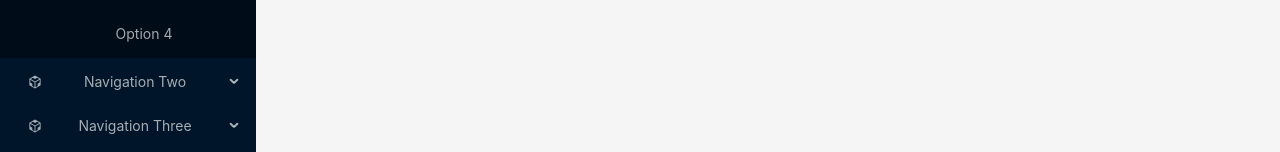
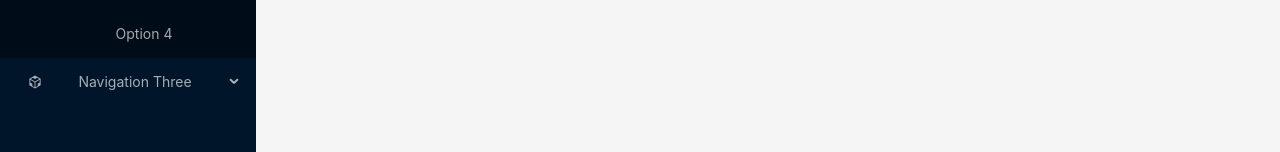
Before and after one commit to sunShineLoveMe/future-contract-app, a React (Create React App) app: page / in a window 1280 px wide. Shown: the part 220-372 px from the top of the page. Built offline with nearby package versions, Linux system fonts and the light colour scheme.

Commit message:
菜单选项

```diff
--- a/src/components/menu/Menu.tsx
+++ b/src/components/menu/Menu.tsx
@@ -39,11 +39,6 @@ const items: MenuItem[] = [
         getItem('Option 3', '3'),
         getItem('Option 4', '4'),
     ]),
-    getItem('Navigation Two', 'sub2', <CodeSandboxOutlined />, [
-        getItem('Option 5', '5'),
-        getItem('Option 6', '6'),
-        getItem('Submenu', 'sub3', null, [getItem('Option 7', '7'), getItem('Option 8', '8')]),
-    ]),
     getItem('Navigation Three', 'sub4', <CodeSandboxOutlined />, [
         getItem('Option 9', '9'),
         getItem('Option 10', '10'),
```
